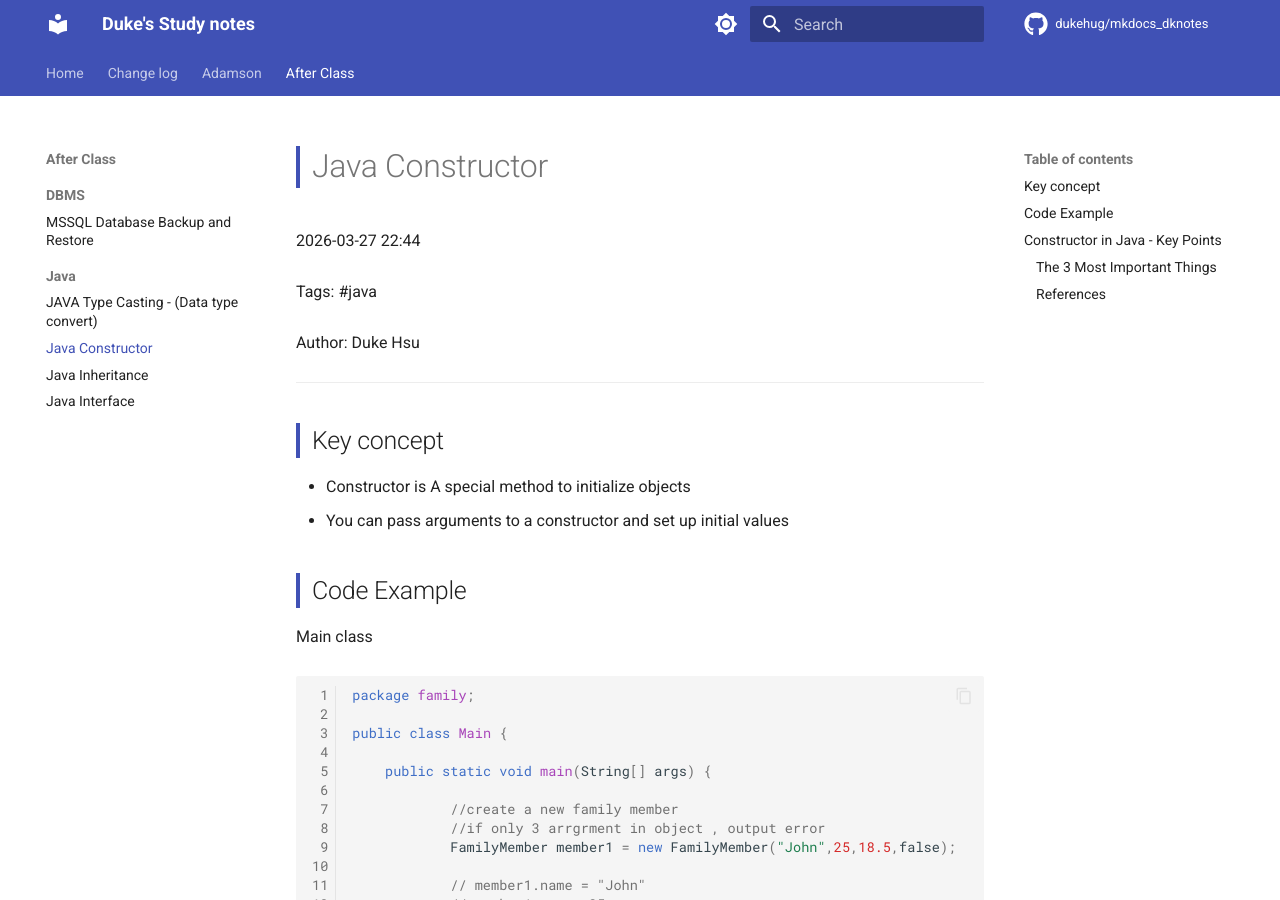
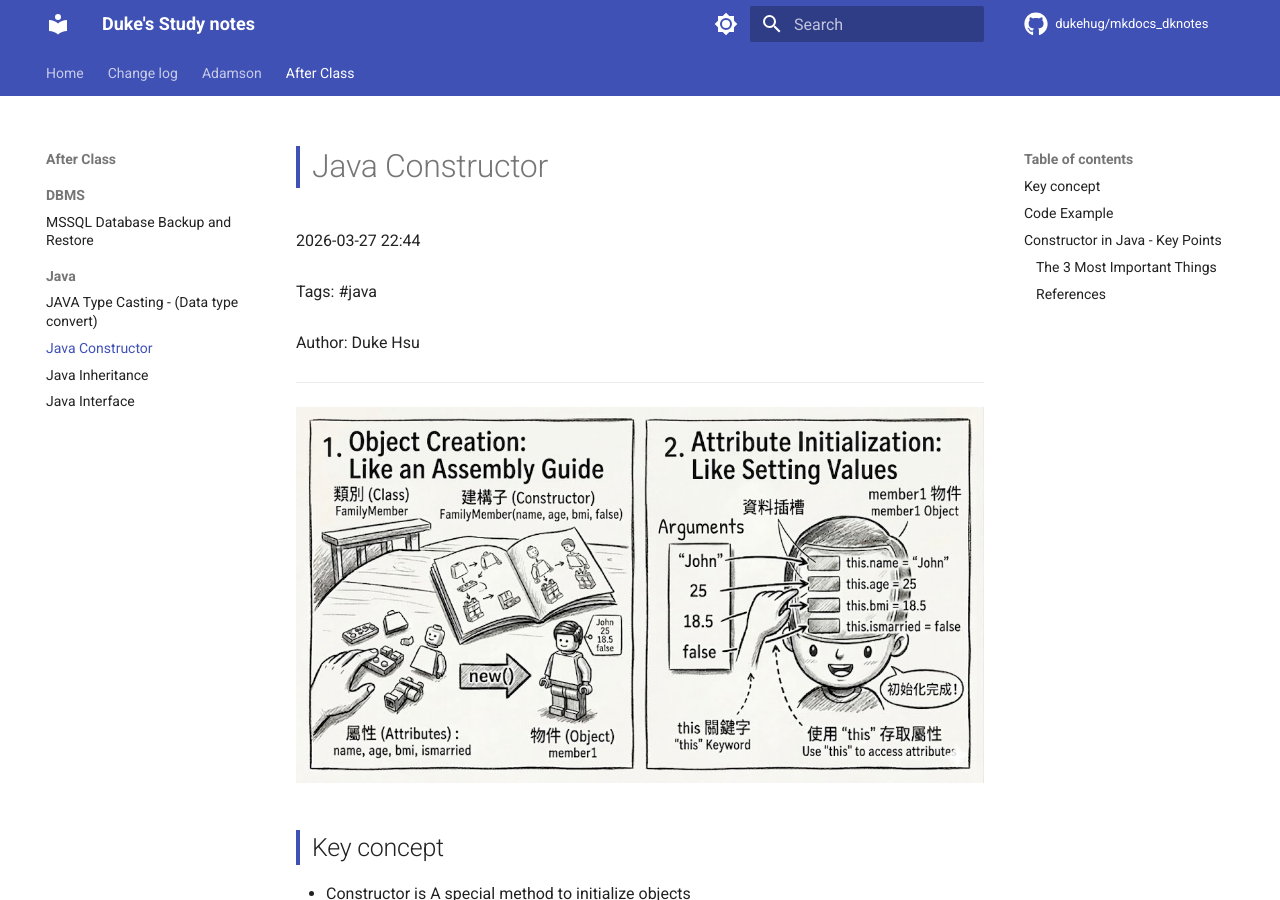
Before and after one commit to dukehug/mkdocs_dknotes, an MkDocs documentation site: the page built from docs/After Class/Java/Java-Constructor.md, in a window 1280 px wide and 900 px high. Built offline with MkDocs 1.6.1 and Material for MkDocs 9.7.7, drawn with Linux system fonts in a browser that asks for light colours; comment, search, counter and statistics services are not loaded.

Commit message:
upadte notes: Sun Apr  5 01:14:56 PM CST 2026

```diff
--- a/docs/After Class/Java/Java-Constructor.md
+++ b/docs/After Class/Java/Java-Constructor.md
@@ -9,6 +9,8 @@ Tags: #java
 Author:  Duke Hsu
 
 ---
+
+![](../../../assets/images/java_consturctor.jpeg)
 
 ## Key concept
 
```
Also changed, not shown: docs/assets/images/java_consturctor.jpeg (added).
